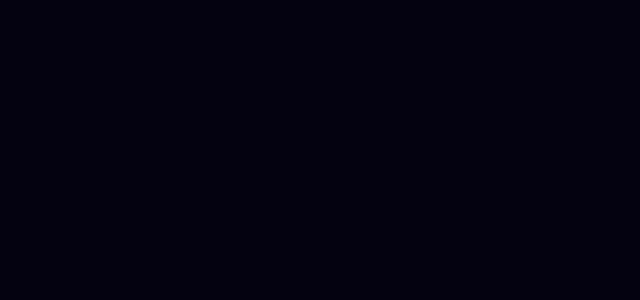
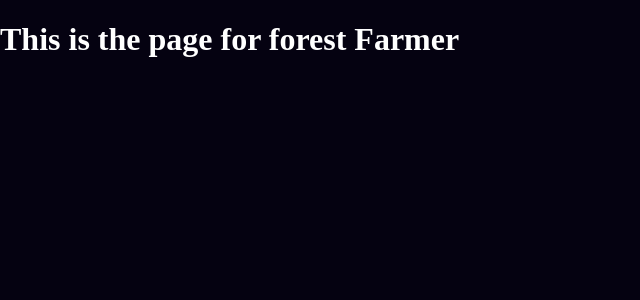
Before and after one commit to Vibgitcode27/ZephyrSVSync, a React (Vite) app in the folder LandingPage/: page /forest in a window 1280 px wide. Before the commit this address had no page. Shown: the top 300 px of the page, without its empty margins (0-640 px from the left). Built offline with nearby package versions, Linux system fonts and the light colour scheme.

Commit message:
Added Endpoint for ForestFarmer

```diff
--- a/LandingPage/src/App.jsx
+++ b/LandingPage/src/App.jsx
@@ -8,6 +8,7 @@
 import Trending from "./Components/Trending.jsx";
 import DataFill from "./Components/DataFill.jsx";
 import Dashboard from "./Components/Dashboard.jsx";
+import ForestFarmer from "./Components/ForestFarmer.jsx";
 
 function App() {
 
@@ -22,6 +23,7 @@
                         <Route path={"/"} element={<LandingPage/>}/>
                         <Route path={"/DataFill"} element={<DataFill/>}/>
                         <Route path={"/dashboard"} element={<Dashboard/>}/>
+                        <Route path={"/forest"} element={<ForestFarmer/>}/>
                     </Routes>
                 </Router>
             </div>
--- a/LandingPage/src/Backend/Commits.js
+++ b/LandingPage/src/Backend/Commits.js
@@ -1,7 +1,7 @@
-// const { Octokit } = require('@octokit/core');
+// import { Octokit } from '@octokit/core';
 //
 // const octokit = new Octokit({
-//     auth: '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',
+//     auth: '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',
 // });
 //
 // const getCommitActivity = async () => {
--- /dev/null
+++ b/LandingPage/src/Components/ForestFarmer.jsx
@@ -0,0 +1,11 @@
+function ForestFarmer(){
+    return(
+        <div>
+            <h1 style={{
+                color: 'white',
+            }}> This is the page for forest Farmer</h1>
+        </div>
+    )
+}
+
+export default ForestFarmer;
```
Also changed, not shown: LandingPage/src/Backend/Forks.js (renamed from LandingPage/src/Backend/Stars.js).
